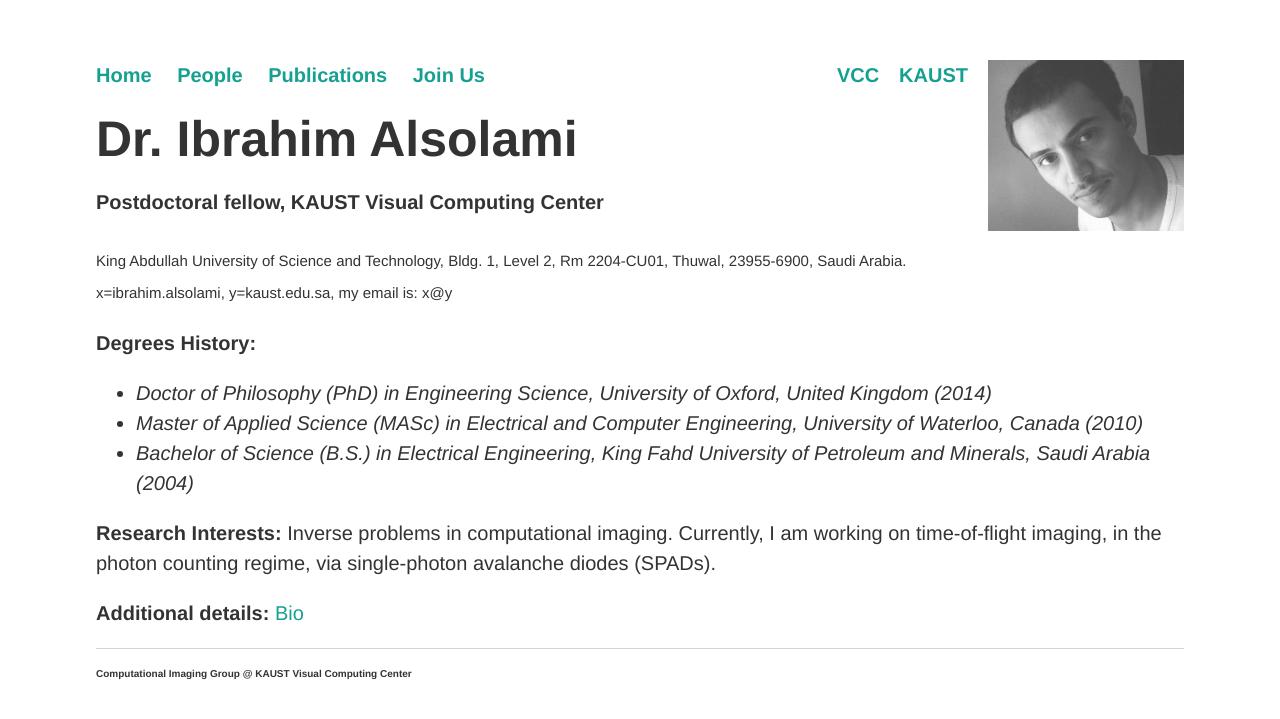
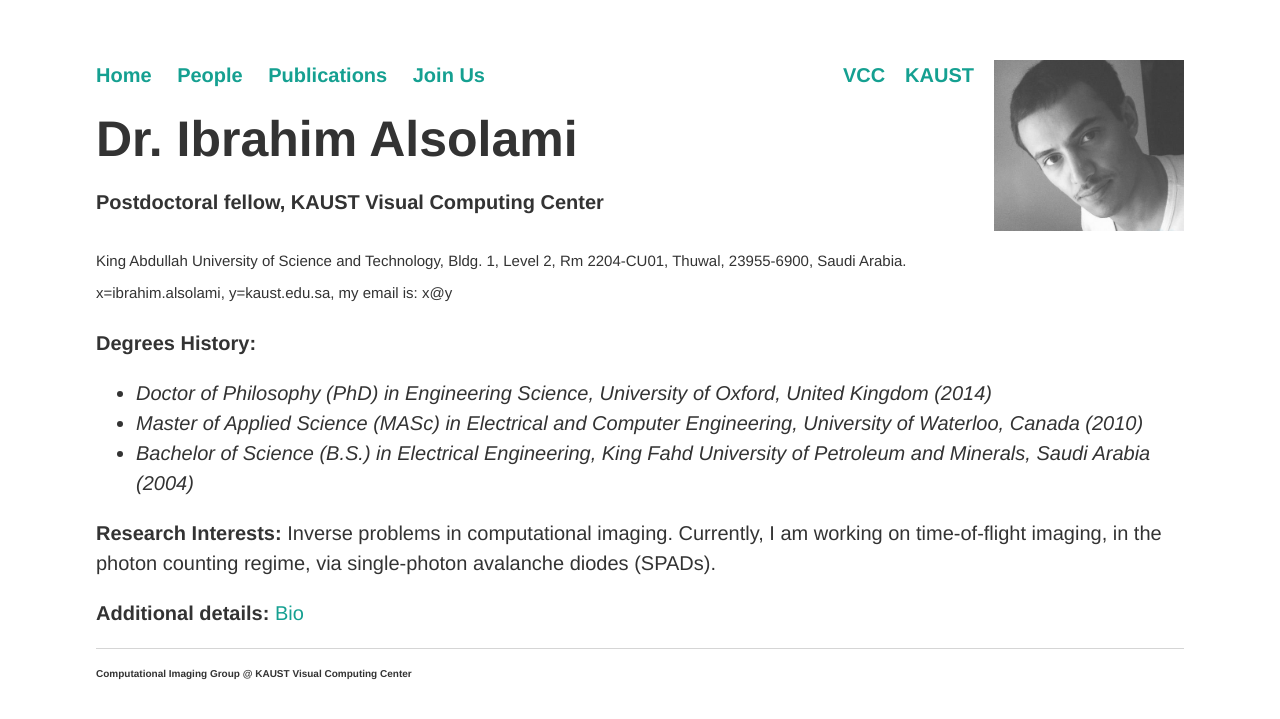
Before and after one commit to vccimaging/vccimaging.github.io, a Jekyll site: the page built from People/ialsolami/index.html, in a window 1280 px wide. Shown: the top 719 px of the page. Built offline with Jekyll 4.4.1, drawn with Linux system fonts in a browser that asks for light colours.

Commit message:
Update index.html

```diff
--- a/People/ialsolami/index.html
+++ b/People/ialsolami/index.html
@@ -2,7 +2,7 @@
 layout: default
 title: Ibrahim Alsolami -- Home Page
 image: ialsolami.jpg
-width: 196
+width: 190
 height: 171
 ---
 
```
